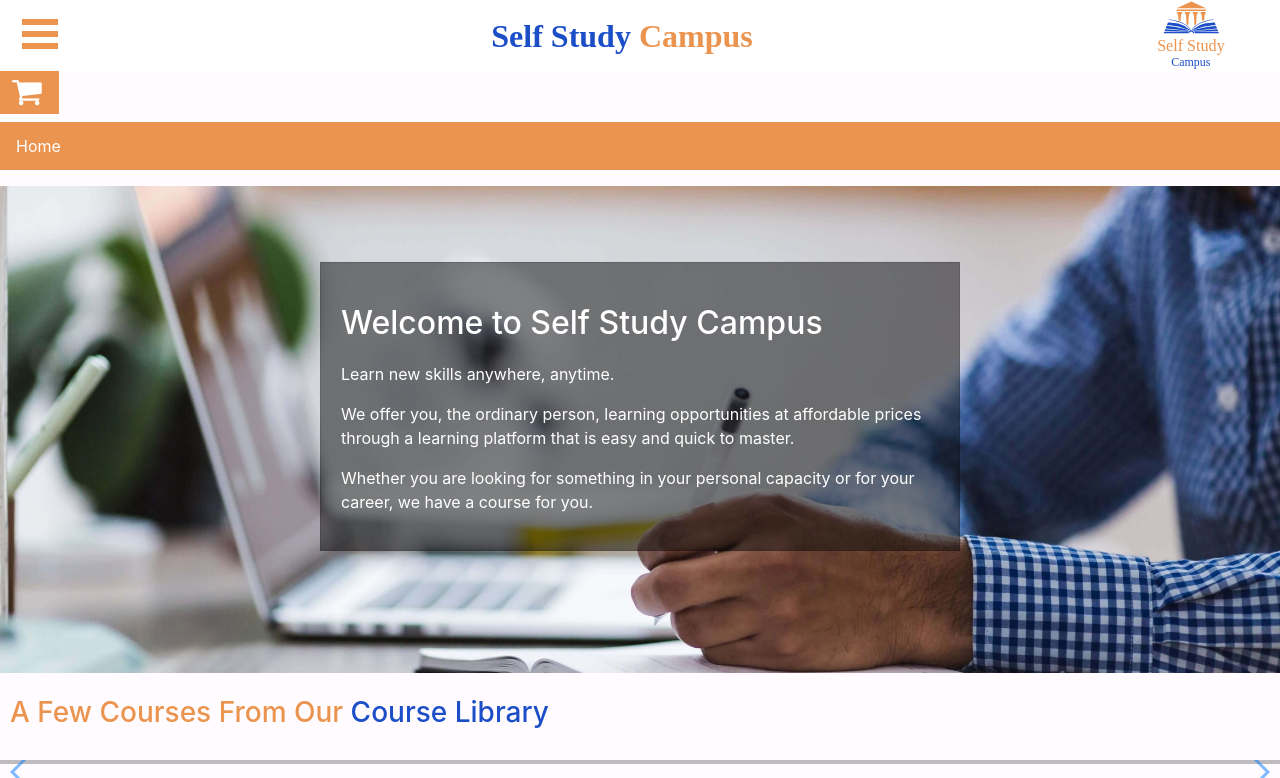
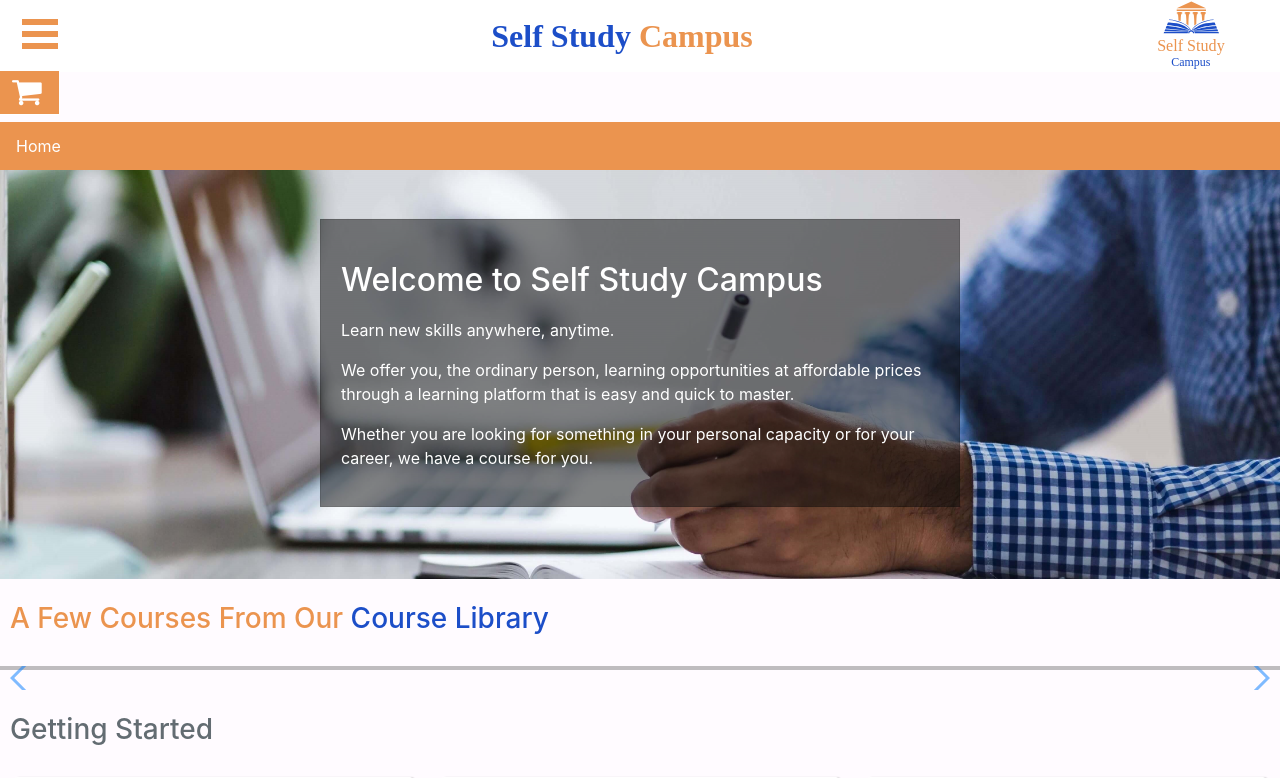
Before and after one commit to Justin859/Self-Study-Campus, a Django app: template selfstudy/templates/index.html in a window 1280 px wide. Shown: the top 778 px of the page. Run offline with Django 3.2, Linux system fonts and the light colour scheme; the template is opened without the code that fills it: values that come from a table or form of the project are taken from there, others are empty; some libraries are stand-ins or nearby versions.

Commit message:
Cropped image on index page.

```diff
--- a/selfstudy/templates/index.html
+++ b/selfstudy/templates/index.html
@@ -7,8 +7,8 @@
 {% endblock %}
 
 {% block content %}
-<nav aria-label="breadcrumb">
-    <ol class="breadcrumb" itemscope itemtype="http://schema.org/BreadcrumbList">
+<nav aria-label="breadcrumb" style="margin-bottom: 0px !important;">
+    <ol class="breadcrumb" itemscope itemtype="http://schema.org/BreadcrumbList" style="margin-bottom: 0px !important;">
         <li class="breadcrumb-item" itemprop="itemListElement" itemscope itemtype="http://schema.org/ListItem">
             <a itemscope itemtype="http://schema.org/Thing" itemprop="item" href="/">
                 <span itemprop="name">Home</span>
@@ -38,9 +38,9 @@
     {% endfor %}
 {% endif %}
 
-<img src="{% static 'vendor/assets/images/laptop-2562325.jpg' %}" alt="man-studying" class="hidden-lg-up img-fluid" >
+<img src="{% static 'vendor/assets/images/laptop-2562325.jpg' %}" alt="man-studying" class="hidden-lg-up img-fluid" style="margin-top: 0px !important;">
 <div class="img-container hidden-md-down">
-    <img src="{% static 'vendor/assets/images/laptop-2562325.jpg' %}" alt="man-studying" class="img-fluid">
+    <img src="{% static 'vendor/assets/images/laptop-2562325.jpg' %}" alt="man-studying" class="img-fluid" style="margin-top: 0px !important;">
     <div class="centered card reading-card" style="margin-top: 50px !important;">
         <div class="card-block">
             <h1>Welcome to Self Study Campus</h1>
```
Also changed, not shown: selfstudy/static/vendor/assets/images/laptop-2562325.jpg.
